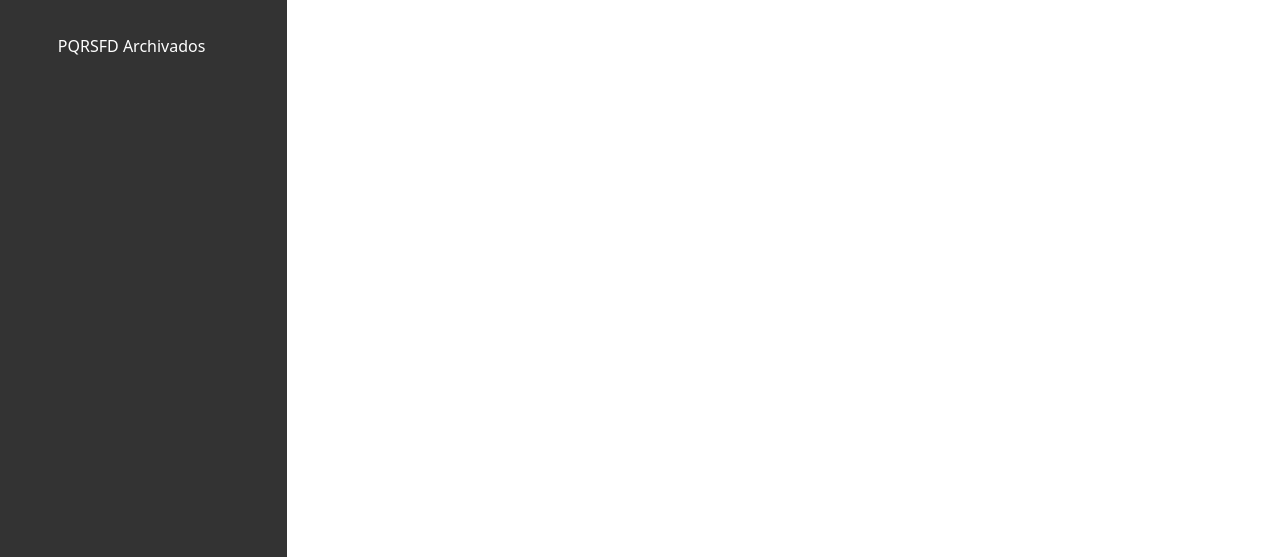
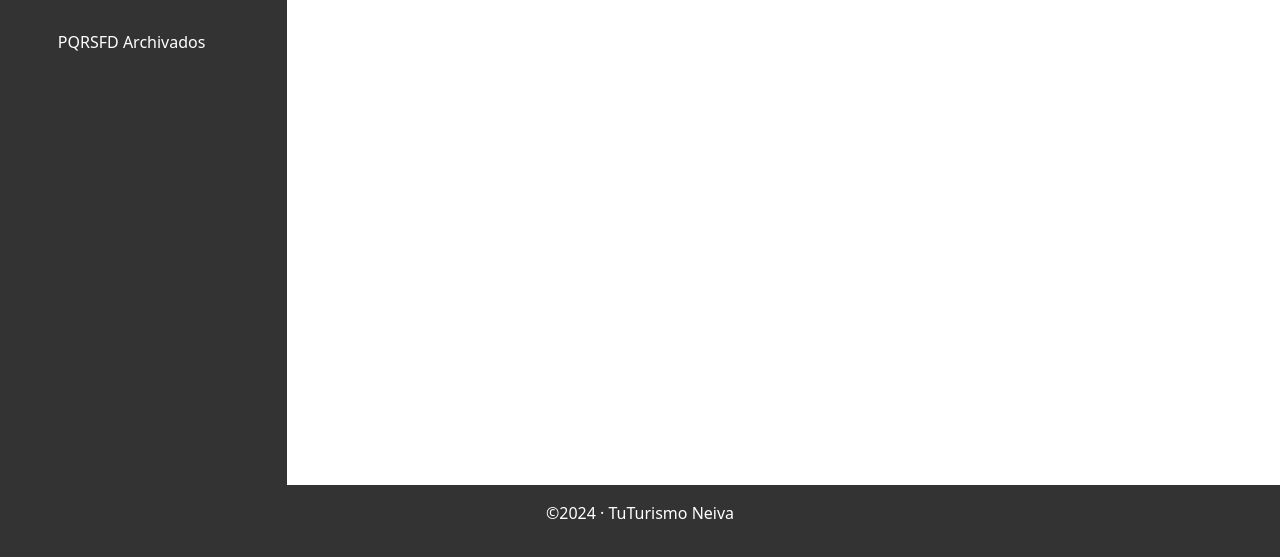
Before and after one commit to Mari-anita/TuTurismoNeiva, a plain HTML site: page Front-end/html/HistorialPQRSD.html in a window 1280 px wide. Shown: the part 243-800 px from the top of the page. Drawn offline with nearby package versions, Linux system fonts and the light colour scheme; some packages are replaced by stand-ins of ours; a script that the page names is missing; some icons are missing.

Commit message:
pqrsfdcrudfooter

```diff
--- a/Front-end/html/HistorialPQRSD.html
+++ b/Front-end/html/HistorialPQRSD.html
@@ -22,7 +22,7 @@
 
 <body onload="listarPqrsfd()">
     <div class="container" style="padding-left: 0; margin-left: 0">
-        <div class="sidebar" style="height: 100vh;">
+        <div class="sidebar" style="height: 93vh;">
             <a href="/Front-end/index.html">
                 <li class="nav" style="align-items: center; width: 100%; height: 7%;"><box-icon name='log-out-circle'
                         color='#ffbd59' size="30px"></box-icon></li>
@@ -145,6 +145,10 @@
         integrity="sha256-/xUj+3OJU5yExlq6GSYGSHk7tPXikynS7ogEvDej/m4=" crossorigin="anonymous"></script>
     <script src="https://cdnjs.cloudflare.com/ajax/libs/SimpleLightbox/2.1.0/simpleLightbox.min.js"></script>
     <script src="https://cdnjs.cloudflare.com/ajax/libs/jquery/3.7.1/jquery.min.js"></script>
+
+    <footer class="py-3">
+        <p class="text-center" style="color: white;">©2024 · TuTurismo Neiva</p>
+    </footer>
 </body>
 
 </html>
```
